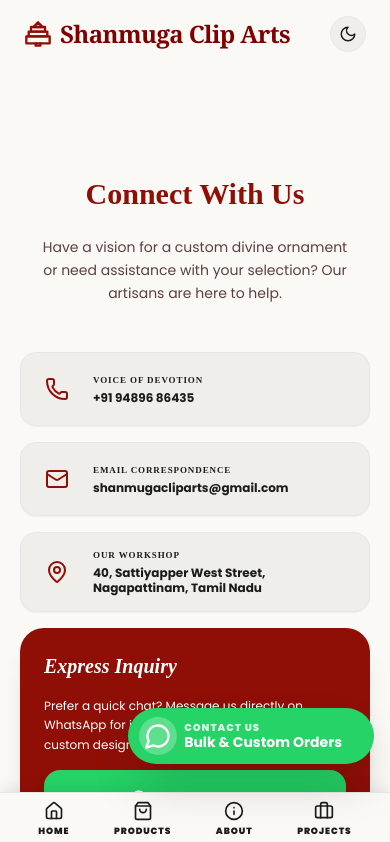
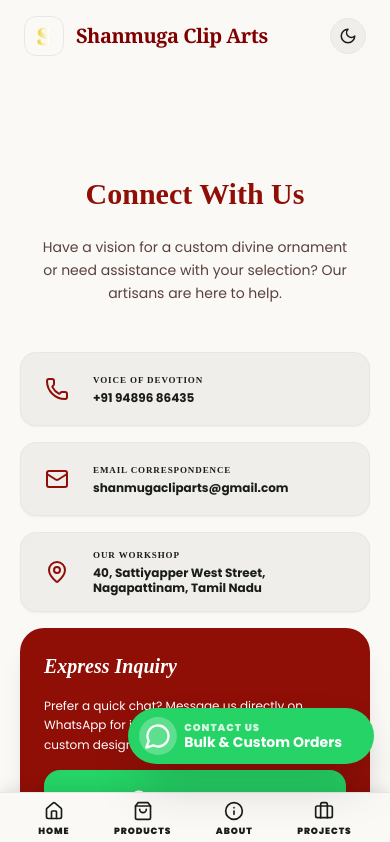
Before and after one commit to Shaifudeen007/shanmuga_3, a React (Vite) app: page /#/contact in a window 390 px wide. Shown: the top 842 px of the page. Built offline with nearby package versions, Linux system fonts and the light colour scheme; a web font is replaced by a local one.

Commit message:
style: remove temple svg and add animated S logo to mobile header

```diff
--- a/src/components/Navbar.tsx
+++ b/src/components/Navbar.tsx
@@ -103,28 +103,18 @@
           ? 'bg-background/80 dark:bg-stone-900/80 backdrop-blur-lg border-b border-outline-variant/5 shadow-lg'
           : 'bg-transparent backdrop-blur-none'
       }`}>
-        <Link to="/" className="flex items-center">
+        <Link to="/" className="flex items-center group">
+          <motion.div
+            whileHover={{ scale: 1.1, rotate: 5 }}
+            whileTap={{ scale: 0.9 }}
+            className="w-10 h-10 bg-primary/10 dark:bg-tertiary/10 flex items-center justify-center rounded-xl mr-3 border border-primary/20 dark:border-tertiary/20 transition-colors"
+          >
+            <span className="glare-text text-primary dark:text-tertiary font-black text-2xl leading-none" style={{ fontFamily: "'Noto Serif', serif" }}>S</span>
+          </motion.div>
           <span
-            className="flex items-center text-primary-container dark:text-white text-2xl font-bold tracking-tight"
+            className="flex items-center text-primary-container dark:text-white text-xl md:text-2xl font-bold tracking-tight"
             style={{ fontFamily: "'Noto Serif', serif" }}
           >
-            <svg
-              viewBox="0 0 24 24"
-              width="28"
-              height="28"
-              fill="none"
-              stroke="currentColor"
-              strokeWidth="2"
-              strokeLinecap="round"
-              strokeLinejoin="round"
-              className="mr-2 text-primary dark:text-tertiary"
-            >
-              <path d="M12 2L8 6h8l-4-4z" />
-              <path d="M6 6h12v4H6z" />
-              <path d="M4 10h16v4H4z" />
-              <path d="M2 14h20v6H2z" />
-              <path d="M10 20v2h4v-2" />
-            </svg>
             Shanmuga Clip Arts
           </span>
         </Link>
```
